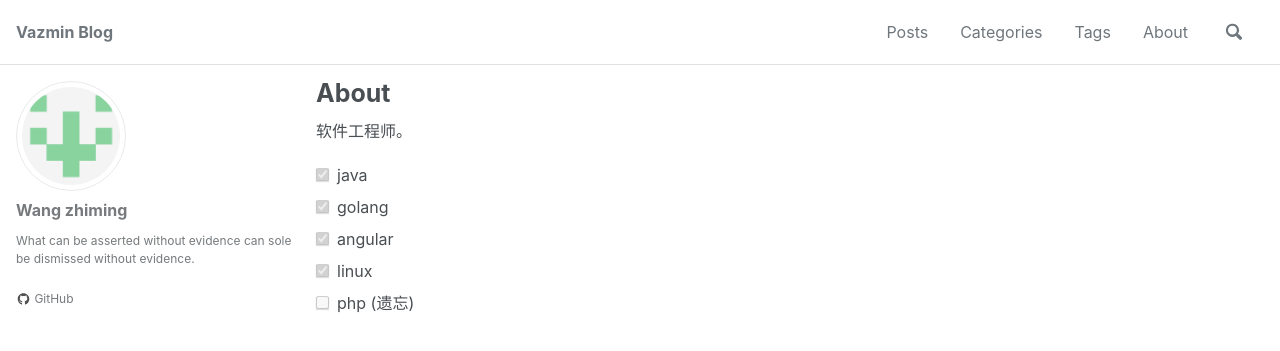
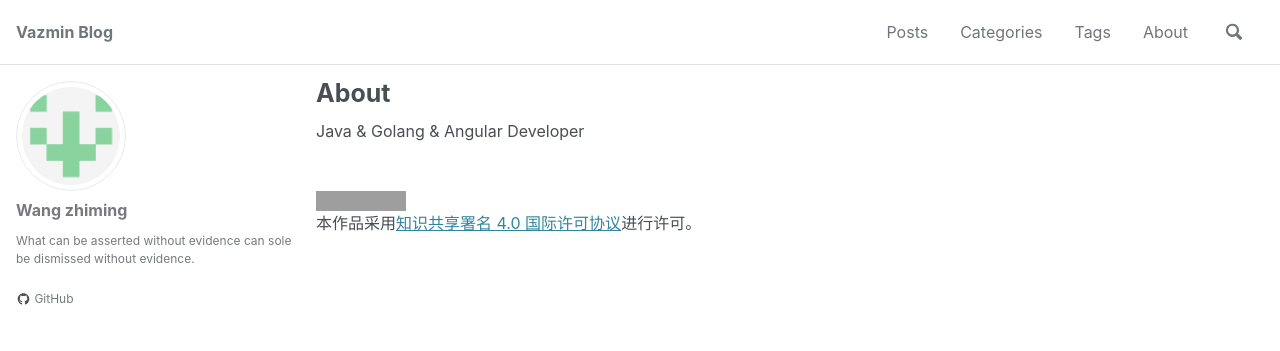
Before and after one commit to vazmin/vazmin.github.io, a Jekyll site: the page built from _pages/about.md, in a window 1280 px wide and 900 px high. Shown: the top 351 px of the window. Built offline with Jekyll 4.4.1, drawn with Linux system fonts in a browser that asks for light colours; cached includes are drawn as plain includes; grey boxes are pictures that could not be loaded.

Commit message:
add license to article

```diff
--- a/_layouts/single.html
+++ b/_layouts/single.html
@@ -43,6 +43,8 @@
           </aside>
         {% endif %}
         {{ content }}
+        <br/>
+        <a rel="license" href="http://creativecommons.org/licenses/by/4.0/"><img alt="知识共享许可协议" style="border-width:0" src="https://i.creativecommons.org/l/by/4.0/88x31.png" /></a><br />本作品采用<a rel="license" href="http://creativecommons.org/licenses/by/4.0/">知识共享署名 4.0 国际许可协议</a>进行许可。
         {% if page.link %}<div><a href="{{ page.link }}" class="btn btn--primary">{{ site.data.ui-text[site.locale].ext_link_label | default: "Direct Link" }}</a></div>{% endif %}
       </section>
 
--- a/_pages/about.md
+++ b/_pages/about.md
@@ -3,9 +3,4 @@
 title: "About"
 ---
 
-软件工程师。
-- [x] java
-- [x] golang
-- [x] angular
-- [x] linux
-- [ ] php (遗忘)
+Java & Golang & Angular Developer
```
